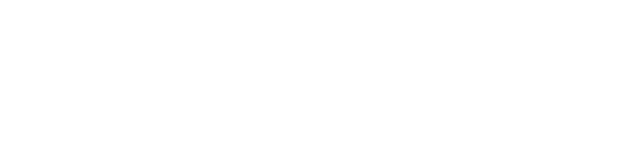
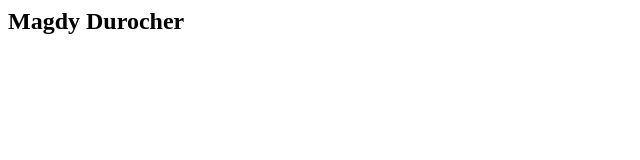
Before and after one commit to MagdyDurocher/foobar, a plain HTML site: page index.html in a window 1280 px wide. Shown: the whole page, without its empty margins (0-640 px from the left). Drawn offline with Linux system fonts and the light colour scheme.

Commit message:
update h2 with my name

```diff
--- a/index.html
+++ b/index.html
@@ -6,6 +6,6 @@
     <title>Document</title>
   </head>
   <body>
-    <h2></h2>
+    <h2>Magdy Durocher</h2>
   </body>
 </html>
```
